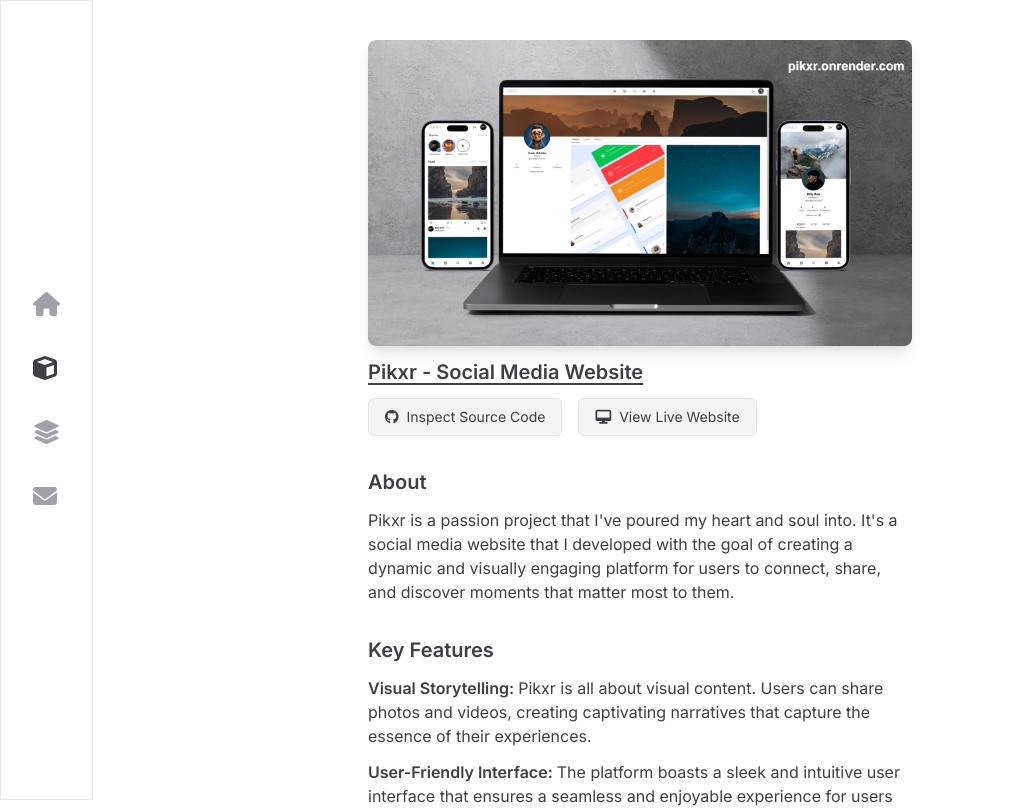
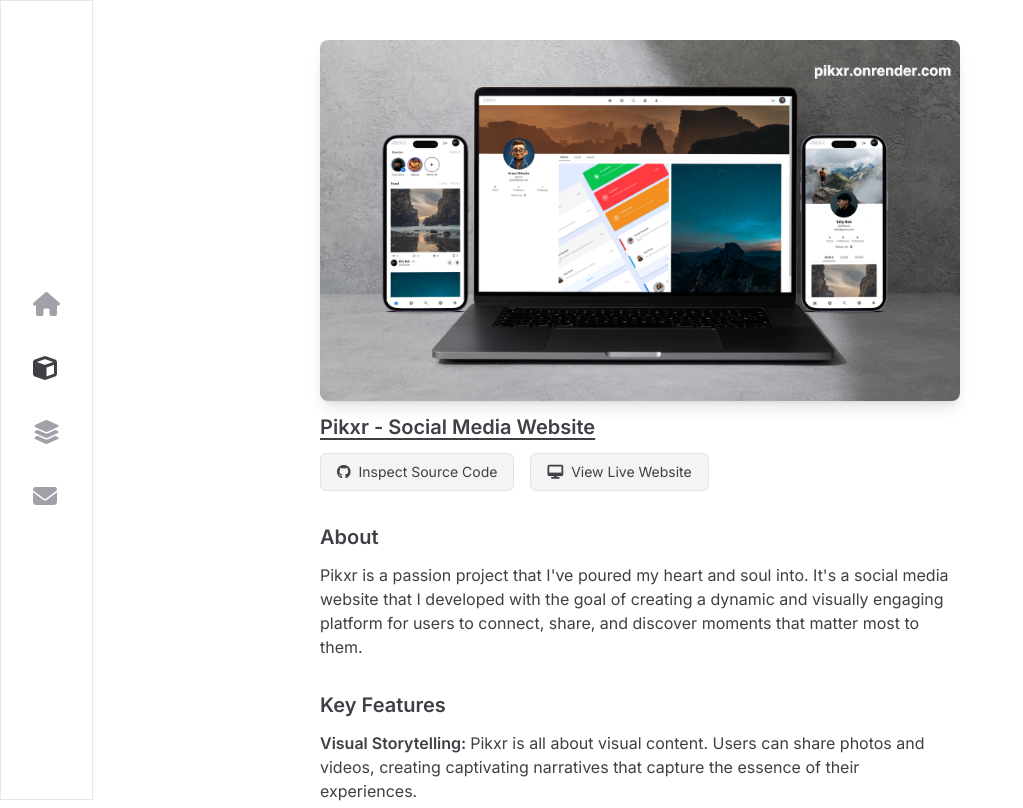
Before and after one commit to greatochuko/portfolio, a React (Vite) app: page /projects/pikxr in a window 1280 px wide. Shown: the top 808 px of the page, without its empty margins (0-1023 px from the left). Built offline with nearby package versions, Linux system fonts and the light colour scheme.

Commit message:
add wev-dev-stories project to projects.json file

```diff
--- a/src/data/projects.json
+++ b/src/data/projects.json
@@ -38,5 +38,41 @@
     ],
     "githubLink": "https://github.com/greatochuko/pikxr-client",
     "websiteLink": "https://pikxr.onrender.com"
+  },
+  {
+    "url": "web-dev-stories",
+    "name": "Web Dev Stories - Blog Website",
+    "imgSrc": "/web-dev-stories.png",
+    "description": "Web-Dev-Stories is not just another blog—it's a vibrant online hub where the intricate tales of web development come to life. Dive into the world of coding adventures, tips, and triumphs as you connect with a community passionate about crafting the digital realm.",
+    "about": "Web-Dev-Stories is a blog platform dedicated to the narratives of web development. Dive into a straightforward space where you can easily share and manage your coding experiences. Connect with fellow developers, whether you're a seasoned pro or just beginning your journey. Join us at Web-Dev-Stories to explore the diverse stories that shape the world of web development.",
+    "features": [
+      {
+        "title": "BlogPost Creation",
+        "description": "Users can easily compose and publish their web development stories. The process is designed to be intuitive, allowing users to input their content, add relevant details, and publish with minimal friction."
+      },
+      {
+        "title": "BlogPost Management",
+        "description": "Once a story is published, users have the ability to manage their content. This includes options to edit, update, or delete stories as needed. The platform provides a user-friendly interface for efficient content management."
+      },
+      {
+        "title": "Inspiration and Learning",
+        "description": "Web-Dev-Stories is a platform committed to fostering inspiration and learning within the web development community. By hosting a diverse array of narratives, from beginner experiences to advanced challenges, the platform provides users with real-world insights. Through community interaction, users engage in discussions, comment on posts, and share practical knowledge, creating an inclusive and collaborative learning environment. With a focus on genuine exploration, Web-Dev-Stories aims to be a space where developers at all skill levels can share their authentic experiences, offering a valuable source of inspiration and supporting continuous learning in the dynamic field of web development."
+      },
+      {
+        "title": "User Authentication",
+        "description": "Web-Dev-Stories offers a secure and user-friendly environment with features such as robust User Authentication. Once registered, users can effortlessly create, manage, and engage with their web development blog posts. The platform's streamlined post creation process and content management system provide a straightforward experience, allowing users to share coding experiences without technical hurdles."
+      }
+    ],
+    "contribution": "As the sole developer behind Web-Dev-Stories, I envisioned, crafted, and brought the entire platform to life. From ideation to execution, I took charge of both frontend and backend development, delving into database management, and implementing robust security measures to safeguard user data. Not to mention, I wore the hat of a UI/UX designer, meticulously crafting an interface that ensures a seamless and captivating user experience. It's not just a platform; it's a labor of love in every line of code, aimed at making the web development storytelling experience as smooth and engaging as possible.",
+    "stack": [
+      { "name": "React", "icon": "fa-brands fa-react" },
+      { "name": "React", "icon": "fa-brands fa-react" },
+      { "name": "Node", "icon": "fa-brands fa-node" },
+      { "name": "Express", "icon": "fa-brands fa-node-js" },
+      { "name": "MongoDB", "icon": "fa-solid fa-database" },
+      { "name": "Tailwind CSS", "icon": "fa-solid fa-file-code" }
+    ],
+    "githubLink": "https://github.com/greatochuko/web-dev-stories",
+    "websiteLink": "https://web-dev-stories.vercel.app"
   }
 ]
--- a/src/pages/Home.jsx
+++ b/src/pages/Home.jsx
@@ -12,7 +12,7 @@
   const date = `${dateArr.join(":")} ${hourTime}`;
 
   return (
-    <div className="flex flex-col items-center max-w-xl p-4 mx-auto h-fit ">
+    <div className="flex flex-col items-center max-w-2xl p-4 mx-auto h-fit ">
       <p className="my-8 font-mono text-zinc-500 dark:text-zinc-200">{date}</p>
       <img
         src={profilePic}
@@ -97,7 +97,7 @@
           </p>
         </div>
       </section>
-      <section className="my-2">
+      <section className="flex flex-col gap-2 my-2">
         <h3 className="mt-5 mb-2 font-bold text-center text-zinc-700 dark:text-zinc-200">
           Projects
         </h3>
--- a/src/pages/ProjectDetail.jsx
+++ b/src/pages/ProjectDetail.jsx
@@ -4,53 +4,55 @@
 export default function ProjectDetail() {
   const { projectName } = useParams();
 
-  const project = projects.find((project) =>
-    project.name.toLowerCase().includes("pikxr")
-  );
+  const project = projects.find((project) => project.url === projectName);
 
   return (
-    <main className="flex mt-6 flex-col gap-y-3 max-w-xl mx-auto p-4 text-zinc-700 dark:text-zinc-200">
+    <main className="flex flex-col max-w-2xl p-4 mx-auto mt-6 gap-y-3 text-zinc-700 dark:text-white">
       <img
         src={project.imgSrc}
         alt={projectName}
         className="rounded-lg shadow-lg"
       />
-      <h1 className="text-xl underline underline-offset-4 font-semibold">
+      <h1 className="text-xl font-semibold underline underline-offset-4">
         {project.name}
       </h1>
-      <div className="flex gap-4 flex-wrap">
+      <div className="flex flex-wrap gap-4">
         <a
           href={project.githubLink}
-          className="py-2 px-4 text-sm bg-zinc-100 dark:bg-zinc-800 dark:border-zinc-700 dark:hover:bg-zinc-700 dark:hover:border-zinc-600 hover:bg-zinc-200 hover:border-zinc-300 duration-200 border border-zinc-200 rounded-md"
+          className="px-4 py-2 text-sm duration-200 border rounded-md bg-zinc-100 dark:bg-zinc-800 dark:border-zinc-700 dark:hover:bg-zinc-700 dark:hover:border-zinc-600 hover:bg-zinc-200 hover:border-zinc-300 border-zinc-200"
           target="_blank"
           rel="noopener noreferrer"
         >
-          <i className="fa-brands fa-github mr-2"></i>
+          <i className="mr-2 fa-brands fa-github"></i>
           Inspect Source Code
         </a>
         <a
           href={project.websiteLink}
           target="_blank"
           rel="noopener noreferrer"
-          className="py-2 px-4 text-sm bg-zinc-100 dark:bg-zinc-800 dark:border-zinc-700 dark:hover:bg-zinc-700 dark:hover:border-zinc-600 hover:bg-zinc-200 hover:border-zinc-300 duration-200 border border-zinc-200 rounded-md"
+          className="px-4 py-2 text-sm duration-200 border rounded-md bg-zinc-100 dark:bg-zinc-800 dark:border-zinc-700 dark:hover:bg-zinc-700 dark:hover:border-zinc-600 hover:bg-zinc-200 hover:border-zinc-300 border-zinc-200"
         >
-          <i className="fa-solid fa-desktop mr-2"></i>View Live Website
+          <i className="mr-2 fa-solid fa-desktop"></i>View Live Website
         </a>
       </div>
 
-      <h2 className="text-xl font-semibold mt-5">About</h2>
+      <h2 className="mt-5 text-xl font-semibold">About</h2>
       <p>{project.about}</p>
-      <h2 className="text-xl font-semibold mt-5">Key Features</h2>
+      <h2 className="mt-5 text-xl font-semibold">Key Features</h2>
       {project.features.map((feature) => (
         <p key={feature.title}>
           <span className="font-semibold">{feature.title}: </span>
           {feature.description}
         </p>
       ))}
-      <h2 className="text-xl font-semibold mt-5">Contribution</h2>
+      <h2 className="mt-5 text-xl font-semibold">Contribution</h2>
       <p>{project.contribution}</p>
-      <h2 className="text-xl font-semibold mt-5">Future Directions</h2>
-      <p>{project.future}</p>
+      {project.future ? (
+        <>
+          <h2 className="mt-5 text-xl font-semibold">Future Directions</h2>
+          <p>{project.future}</p>
+        </>
+      ) : null}
     </main>
   );
 }
```
Also changed, not shown: public/web-dev-stories.png (added).
